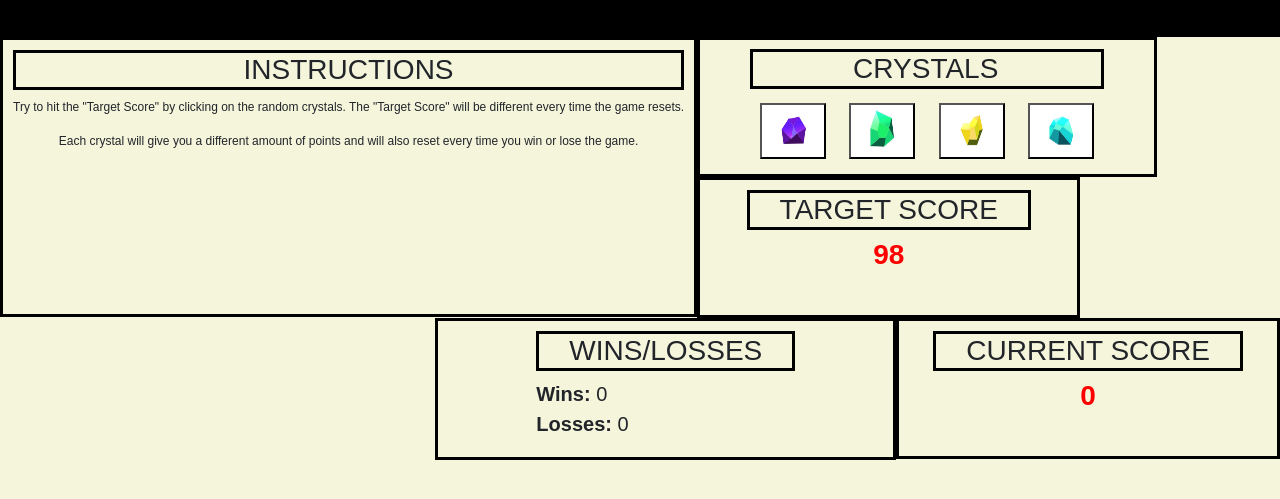
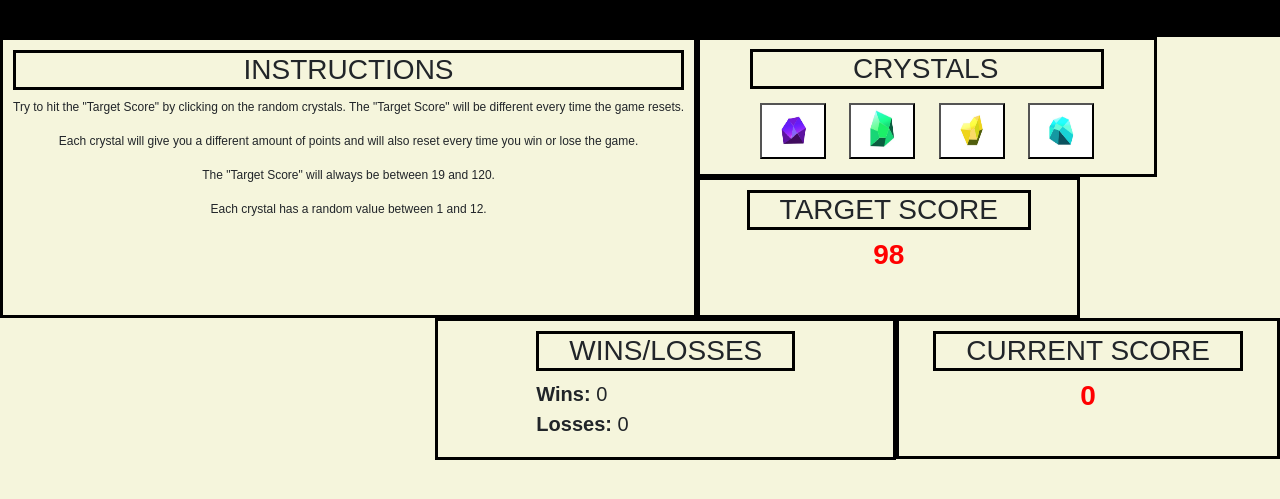
Before and after one commit to innerlewd/unit-4-game, a plain HTML site: page index.html in a window 1280 px wide. Shown: the part 79-578 px from the top of the page. Drawn offline with nearby package versions, Linux system fonts and the light colour scheme.

Commit message:
added more info in instructions

```diff
--- a/assets/css/style.css
+++ b/assets/css/style.css
@@ -58,7 +58,7 @@ crystals {
     padding-left: 10px;
     padding-right: 10px;
     padding-top: 10px;
-    padding-bottom: 148px;
+    padding-bottom: 81px;
     position: relative;
     float: left;
     border-style: solid;
--- a/index.html
+++ b/index.html
@@ -17,6 +17,8 @@
         <h3 id = "instructions">INSTRUCTIONS</h3>
         <p>Try to hit the "Target Score" by clicking on the random crystals. The "Target Score" will be different every time the game resets.</p>
         <p>Each crystal will give you a different amount of points and will also reset every time you win or lose the game.</p>
+        <p>The "Target Score" will always be between 19 and 120.</p>
+        <p>Each crystal has a random value between 1 and 12.</p>
     </div>
     <crystals>
         <h3 id = "crystals">CRYSTALS</h3>
```
